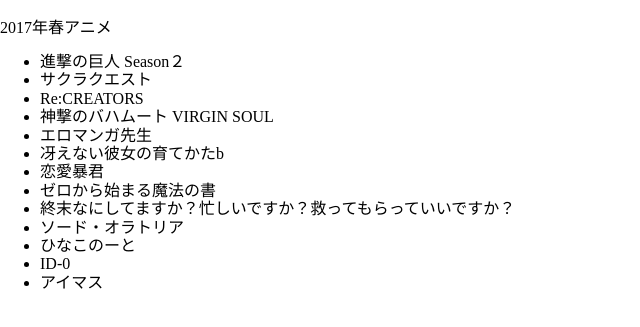
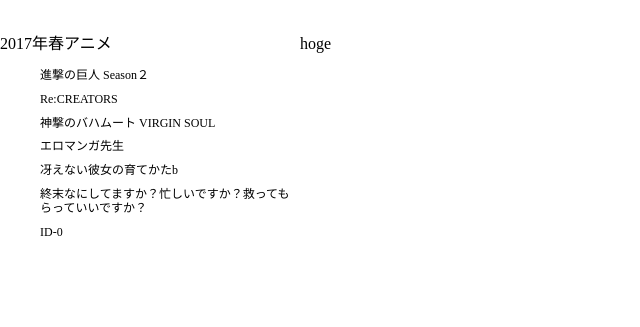
Before and after one commit to kazuya-masuda/coffee-review, a plain HTML site: page index.html in a window 1280 px wide. Shown: the part 61-388 px from the top of the page, without its empty margins (0-640 px from the left). Drawn offline with nearby package versions, Linux system fonts and the light colour scheme.

Commit message:
2カラム対応

```diff
--- a/index.html
+++ b/index.html
@@ -6,25 +6,44 @@
         <link rel="stylesheet" href="css/font-awesome.min.css">
     <link rel="stylesheet" href="css/styles.css">
     <link rel="icon" href="favicon.ico">
+    <style>
+        .container{
+           display: flex;
+        }
+        .left{
+            width: 300px;
+        }
+        .left ul {
+            font-size: 12px;
+            list-style: none;
+        }
+        .left li {
+            margin: 10px 0;
+        }
+        .contents{
+            flex: 1;
+        }
+    </style>
     <title>かずやんのアニメ視聴レビュー</title>
 </head>
 <body>
     <h1>かずやんのアニメ視聴レビュー</h1>
+    <div class="container">
+        <div class="left">
             <p>2017年春アニメ</p>
             <ul>
                 <li>進撃の巨人 Season２</li>
-        <li>サクラクエスト</li>
                 <li>Re:CREATORS</li>
                 <li>神撃のバハムート VIRGIN SOUL</li>
                 <li>エロマンガ先生</li>
                 <li>冴えない彼女の育てかたb</li>
-        <li>恋愛暴君</li>
-        <li>ゼロから始まる魔法の書</li>
                 <li>終末なにしてますか？忙しいですか？救ってもらっていいですか？</li>
-        <li>ソード・オラトリア</li>
-        <li>ひなこのーと</li>
                 <li>ID-0</li>
-        <li>アイマス</li>
             </ul>
+        </div>
+        <div class="contents">
+            <p>hoge</p>
+        </div>
+    </div>
 </body>
 </html>
```
Lines whose indentation alone changed are shown as unchanged.
